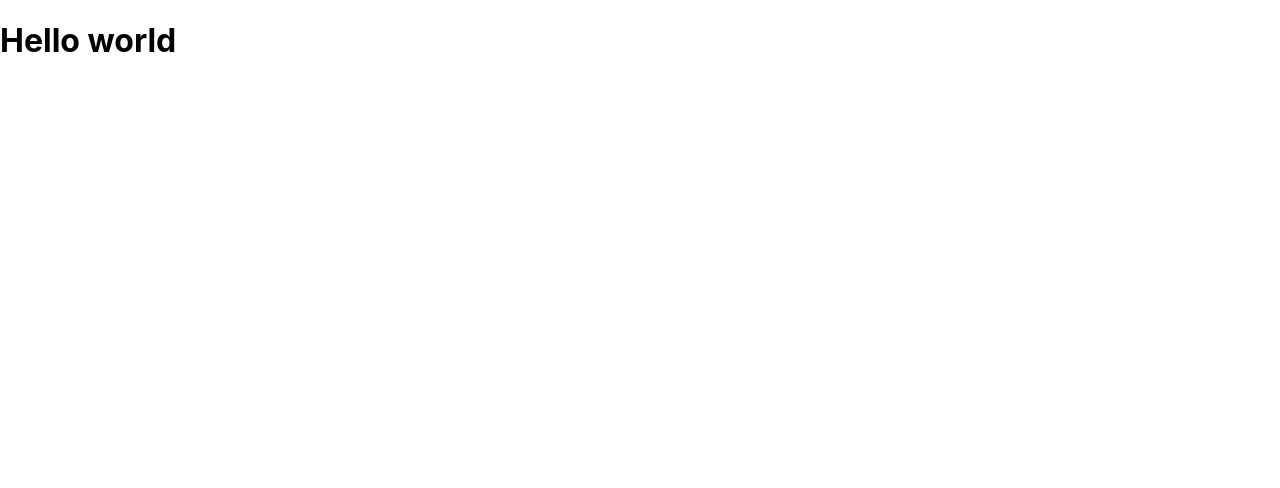
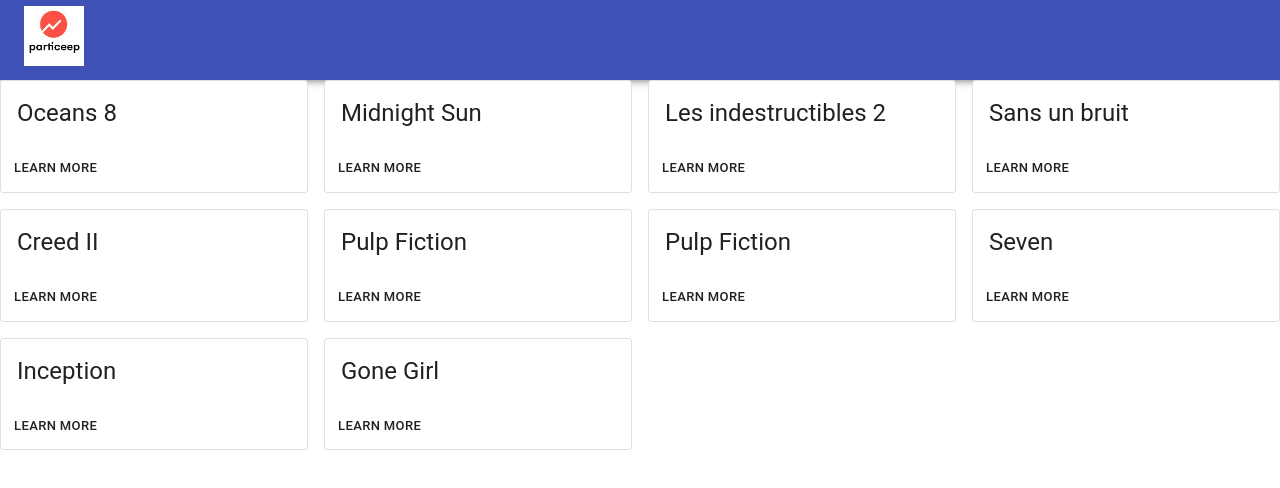
Before and after one commit to anasZabili/interview_particeep, a React (Create React App) app: page / in a window 1280 px wide. Shown: the top 488 px of the page. Built offline with nearby package versions, Linux system fonts and the light colour scheme.

Commit message:
<Feat>(movieWrapper): mise en plus de la page des films

```diff
--- a/package.json
+++ b/package.json
@@ -3,11 +3,13 @@
   "version": "0.1.0",
   "private": true,
   "dependencies": {
+    "@material-ui/core": "^4.11.4",
     "@testing-library/jest-dom": "^5.11.4",
     "@testing-library/react": "^11.1.0",
     "@testing-library/user-event": "^12.1.10",
     "react": "^17.0.2",
     "react-dom": "^17.0.2",
+    "react-router-dom": "^5.2.0",
     "react-scripts": "4.0.3",
     "web-vitals": "^1.0.1"
   },
--- a/src/App.js
+++ b/src/App.js
@@ -1,7 +1,9 @@
+import Home from "./components/home";
+
 function App() {
   return (
     <div className="App">
-      <h1>Hello world</h1>
+      <Home />
     </div>
   );
 }
--- a/src/components/appbar/index.js
+++ b/src/components/appbar/index.js
@@ -1,7 +1,7 @@
-import AppBarComponent from "./AppBar";
+import AppbarComponent from "./Appbar";
 
 const Appbar = (props) => {
-  return <AppBarComponent {...props} />;
+  return <AppbarComponent {...props} />;
 };
 
 export default Appbar;
--- /dev/null
+++ b/src/components/movieWrapper/Content.js
@@ -0,0 +1,59 @@
+import {
+  Button,
+  Grid,
+  Typography,
+  CardActions,
+  CardContent,
+  Card,
+  CardHeader,
+  CircularProgress,
+} from "@material-ui/core";
+
+import { makeStyles } from "@material-ui/core/styles";
+
+const useStyles = makeStyles({
+  // root: {
+  //   minWidth: 275,
+  // },
+  title: {
+    fontSize: 14,
+  },
+  pos: {
+    marginBottom: 12,
+  },
+});
+
+const Content = ({ movies, setMovies }) => {
+  const classes = useStyles();
+
+  return movies ? (
+    <Grid container spacing={2}>
+      {" "}
+      {movies.map((movie, index) => {
+        return (
+          <Grid item xs={12} md={3} lg={3} key={movie.id}>
+            <Card className={classes.root} variant="outlined">
+              <CardHeader title={movie.title} />
+              <CardActions>
+                <Button size="small">Learn More</Button>
+              </CardActions>
+            </Card>
+          </Grid>
+        );
+      })}
+    </Grid>
+  ) : (
+    <CircularProgress
+      variant="indeterminate"
+      disableShrink
+      className={classes.top}
+      classes={{
+        circle: classes.circle,
+      }}
+      size={40}
+      thickness={4}
+    />
+  );
+};
+
+export default Content;
--- /dev/null
+++ b/src/components/movieWrapper/index.js
@@ -0,0 +1,21 @@
+import { useState, useEffect } from "react";
+import Content from "./Content";
+import { movies$ } from "../../movie";
+
+const MovieWrapper = () => {
+  const [movies, setMovies] = useState(null);
+  useEffect(() => {
+    movies$.then((res) => {
+      console.log(res);
+      setMovies(res);
+    });
+  }, []);
+
+  return (
+    <>
+      <Content movies={movies} setMovies={setMovies} />
+    </>
+  );
+};
+
+export default MovieWrapper;
--- /dev/null
+++ b/src/movie.js
@@ -0,0 +1,76 @@
+const movies = [
+  {
+    id: "1",
+    title: "Oceans 8",
+    category: "Comedy",
+    likes: 4,
+    dislikes: 1,
+  },
+  {
+    id: "2",
+    title: "Midnight Sun",
+    category: "Comedy",
+    likes: 2,
+    dislikes: 0,
+  },
+  {
+    id: "3",
+    title: "Les indestructibles 2",
+    category: "Animation",
+    likes: 3,
+    dislikes: 1,
+  },
+  {
+    id: "4",
+    title: "Sans un bruit",
+    category: "Thriller",
+    likes: 6,
+    dislikes: 6,
+  },
+  {
+    id: "5",
+    title: "Creed II",
+    category: "Drame",
+    likes: 16,
+    dislikes: 2,
+  },
+  {
+    id: "6",
+    title: "Pulp Fiction",
+    category: "Thriller",
+    likes: 11,
+    dislikes: 3,
+  },
+  {
+    id: "7",
+    title: "Pulp Fiction",
+    category: "Thriller",
+    likes: 12333,
+    dislikes: 32,
+  },
+  {
+    id: "8",
+    title: "Seven",
+    category: "Thriller",
+    likes: 2,
+    dislikes: 1,
+  },
+  {
+    id: "9",
+    title: "Inception",
+    category: "Thriller",
+    likes: 2,
+    dislikes: 1,
+  },
+  {
+    id: "10",
+    title: "Gone Girl",
+    category: "Thriller",
+    likes: 22,
+    dislikes: 12,
+  },
+];
+
+export const movies$ = new Promise((resolve, reject) =>
+  setTimeout(resolve, 1000, movies)
+);
```
Also changed, not shown: src/components/home/index.js, 1 other file (tests, documents, lock files or other folders).
